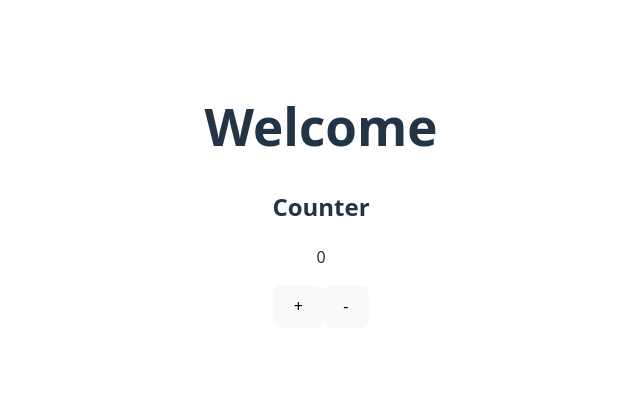
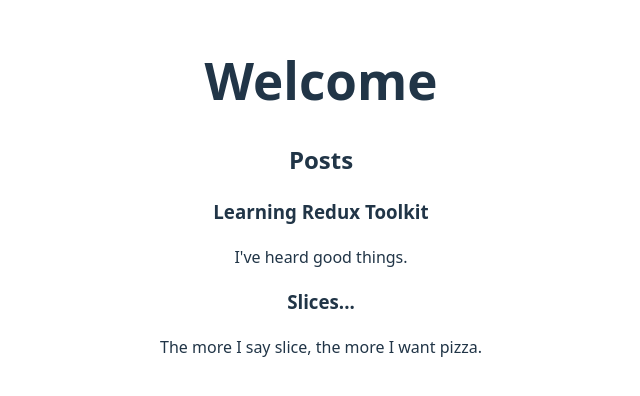
Before and after one commit to williamscodebox/my-redux-app, a React (Vite) app: page / in a window 1280 px wide. Shown: the part 204-600 px from the top of the page, without its empty margins (319-959 px from the left). Built offline with nearby package versions, Linux system fonts and the light colour scheme.

Commit message:
added PostsList

```diff
--- a/src/App.jsx
+++ b/src/App.jsx
@@ -3,6 +3,7 @@ import reactLogo from "./assets/react.svg";
 import viteLogo from "/vite.svg";
 import "./App.css";
 import Counter from "./app/features/counter/Counter";
+import PostsList from "./app/features/post/PostsList";
 
 function App() {
   const [count, setCount] = useState(0);
@@ -12,7 +13,7 @@ function App() {
       <div>
         {" "}
         <h1>Welcome</h1>
-        <Counter />
+        <PostsList />
       </div>
     </>
   );
--- a/src/app/features/counter/Counter.jsx
+++ b/src/app/features/counter/Counter.jsx
@@ -1,10 +1,18 @@
 import React from "react";
 import { useSelector, useDispatch } from "react-redux";
-import { increment, decrement } from "./counterSlice";
+import { increment, decrement, reset, incrementByAmount } from "./counterSlice";
+import { useState } from "react";
 
 function Counter() {
   const count = useSelector((state) => state.counter.count);
   const dispatch = useDispatch();
+
+  const [incrementAmount, setIncrementAmount] = useState("0");
+  const addValue = Number(incrementAmount) || 0;
+  const resetAll = () => {
+    setIncrementAmount("0");
+    dispatch(reset());
+  };
 
   return (
     <section>
@@ -14,6 +22,17 @@ function Counter() {
         <button onClick={() => dispatch(increment())}>+</button>
         <button onClick={() => dispatch(decrement())}>-</button>
       </div>
+      <input
+        type="text"
+        value={incrementAmount}
+        onChange={(e) => setIncrementAmount(e.target.value)}
+      />
+      <div>
+        <button onClick={() => dispatch(incrementByAmount(addValue))}>
+          Add Amount
+        </button>
+        <button onClick={() => dispatch(resetAll())}>Reset</button>
+      </div>
     </section>
   );
 }
--- a/src/app/features/counter/counterSlice.js
+++ b/src/app/features/counter/counterSlice.js
@@ -14,9 +14,16 @@ export const counterSlice = createSlice({
     decrement: (state) => {
       state.count -= 1;
     },
+    reset: (state) => {
+      state.count = 0;
+    },
+    incrementByAmount: (state, action) => {
+      state.count += action.payload;
+    },
   },
 });
 
-export const { increment, decrement } = counterSlice.actions;
+export const { increment, decrement, reset, incrementByAmount } =
+  counterSlice.actions;
 
 export default counterSlice.reducer;
--- /dev/null
+++ b/src/app/features/post/PostsList.jsx
@@ -0,0 +1,22 @@
+import React from "react";
+import { useSelector, useDispatch } from "react-redux";
+
+function PostsList() {
+  const posts = useSelector((state) => state.posts);
+
+  const renderedPosts = posts.map((post) => (
+    <article key={post.id}>
+      <h3>{post.title}</h3>
+      <p>{post.content.substring(0, 100)}</p>
+    </article>
+  ));
+
+  return (
+    <section>
+      <h2>Posts</h2>
+      {renderedPosts}
+    </section>
+  );
+}
+
+export default PostsList;
--- /dev/null
+++ b/src/app/features/post/postSlice.js
@@ -0,0 +1,35 @@
+import { createSlice } from "@reduxjs/toolkit";
+
+const initialState = [
+  {
+    id: "1",
+    title: "Learning Redux Toolkit",
+    content: "I've heard good things.",
+  },
+  {
+    id: "2",
+    title: "Slices...",
+    content: "The more I say slice, the more I want pizza.",
+  },
+];
+
+const postSlice = createSlice({
+  name: "posts",
+  initialState,
+  reducers: {
+    /*
+    postAdded(state, action) {
+      state.push(action.payload);
+    },
+    postUpdated(state, action) {
+      const { id, title, content } = action.payload;
+      const existingPost = state.find((post) => post.id === id);
+      if (existingPost) {
+        existingPost.title = title;
+        existingPost.content = content;
+      }
+    }, */
+  },
+});
+
+export default postSlice.reducer;
--- a/src/app/store.js
+++ b/src/app/store.js
@@ -1,8 +1,10 @@
 import { configureStore } from "@reduxjs/toolkit";
 import counterReducer from "./features/counter/counterSlice.js";
+import postReducer from "./features/post/postSlice.js";
 
 export const store = configureStore({
   reducer: {
     counter: counterReducer,
+    posts: postReducer,
   },
 });
```
